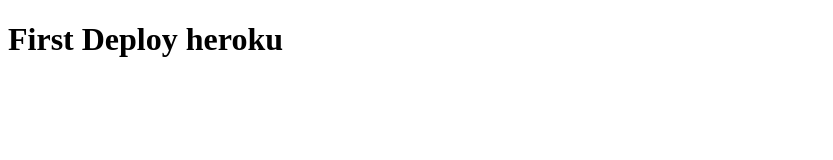
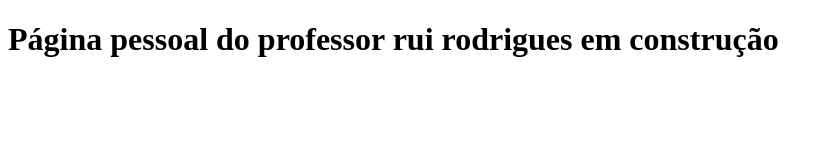
Before and after one commit to ruifsr/rui-rodrigues, a website: page www/index.html in a window 1280 px wide. Shown: the whole page, without its empty margins (0-833 px from the left). Drawn offline with Linux system fonts and the light colour scheme.

Commit message:
Update index.html

```diff
--- a/www/index.html
+++ b/www/index.html
@@ -1,7 +1,7 @@
 <!DOCTYPE html>
 <html lang="en">
-    <head><title>Teste heroku</title></head>
+    <head><title>RR homepage</title></head>
     <body>
-        <h1>First Deploy heroku</h1>
+        <h1>Página pessoal do professor rui rodrigues em construção</h1>
     </body>
 </html>
```
